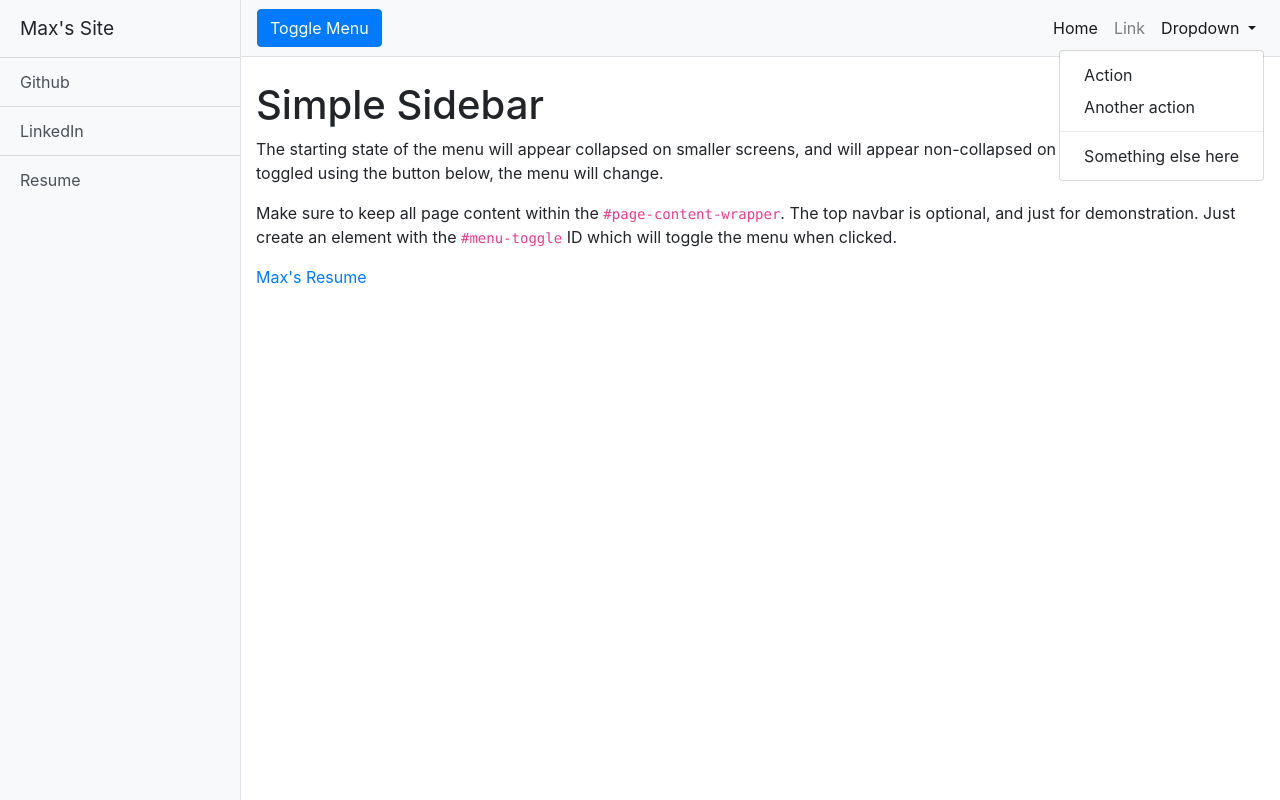
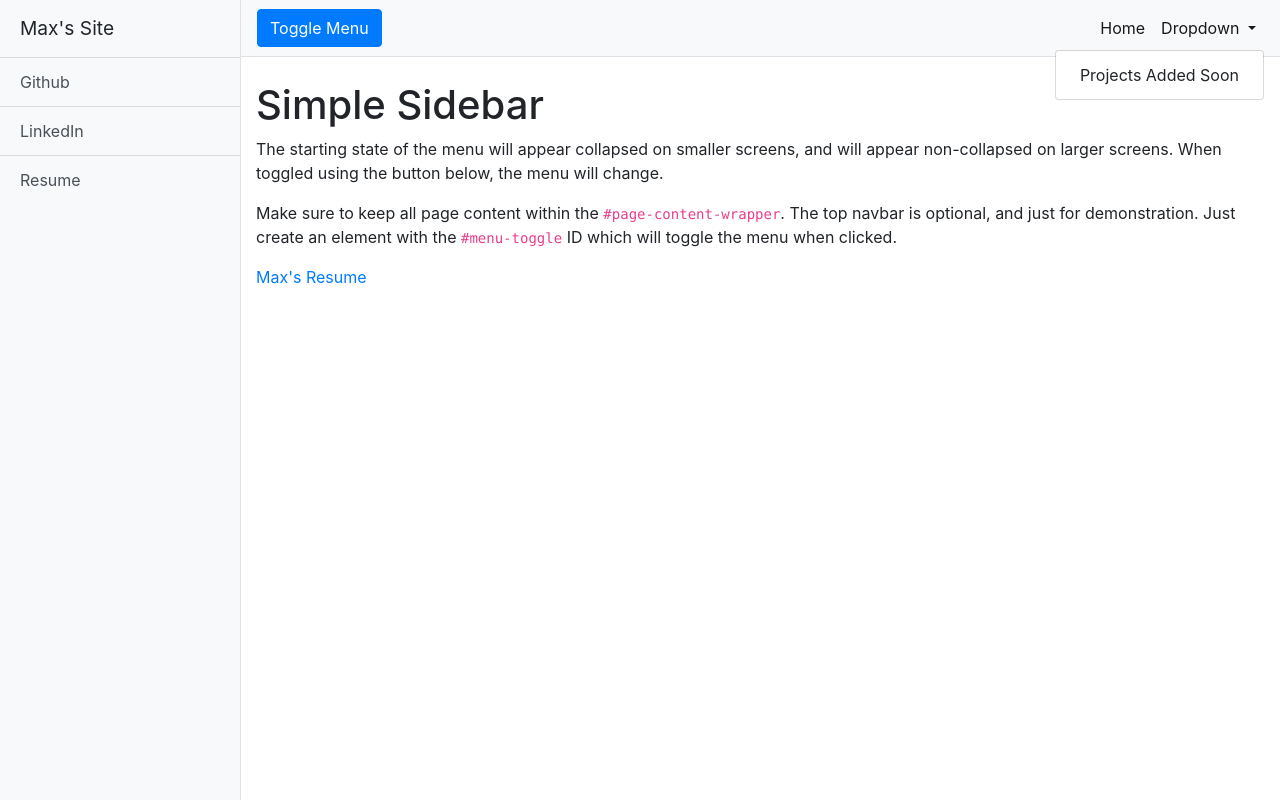
Before and after one commit to mmpatterson/mmpatterson.github.io, a plain HTML site: page resume.html in a window 1280 px wide. Both pictures are taken after a click on the button "Dropdown". Drawn offline with Linux system fonts and the light colour scheme.

Commit message:
Adjusted top bar

```diff
--- a/resume.html
+++ b/resume.html
@@ -48,20 +48,20 @@
                   <div class="collapse navbar-collapse" id="navbarSupportedContent">
                     <ul class="navbar-nav ml-auto mt-2 mt-lg-0">
                       <li class="nav-item active">
-                        <a class="nav-link" href="#">Home <span class="sr-only">(current)</span></a>
+                        <a class="nav-link" href="index.html">Home <span class="sr-only">(current)</span></a>
                       </li>
-                      <li class="nav-item">
-                        <a class="nav-link" href="#">Link</a>
+                      <!-- <li class="nav-item">
+                        <a class="nav-link" href="#">Link</a> -->
                       </li>
                       <li class="nav-item dropdown">
                         <a class="nav-link dropdown-toggle" href="#" id="navbarDropdown" role="button" data-toggle="dropdown" aria-haspopup="true" aria-expanded="false">
                           Dropdown
                         </a>
                         <div class="dropdown-menu dropdown-menu-right" aria-labelledby="navbarDropdown">
-                          <a class="dropdown-item" href="#">Action</a>
-                          <a class="dropdown-item" href="#">Another action</a>
+                          <a class="dropdown-item" href="#">Projects Added Soon</a>
+                          <!-- <a class="dropdown-item" href="#">Another action</a>
                           <div class="dropdown-divider"></div>
-                          <a class="dropdown-item" href="#">Something else here</a>
+                          <a class="dropdown-item" href="#">Something else here</a> -->
                         </div>
                       </li>
                     </ul>
```
